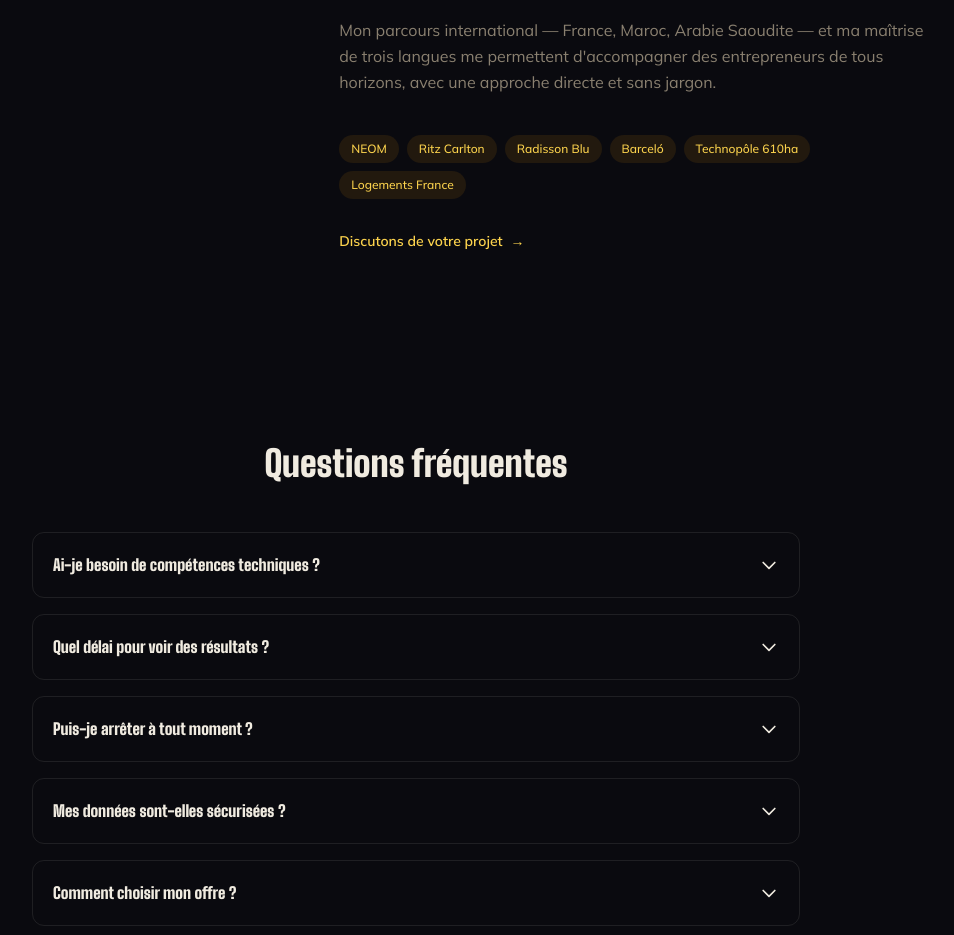
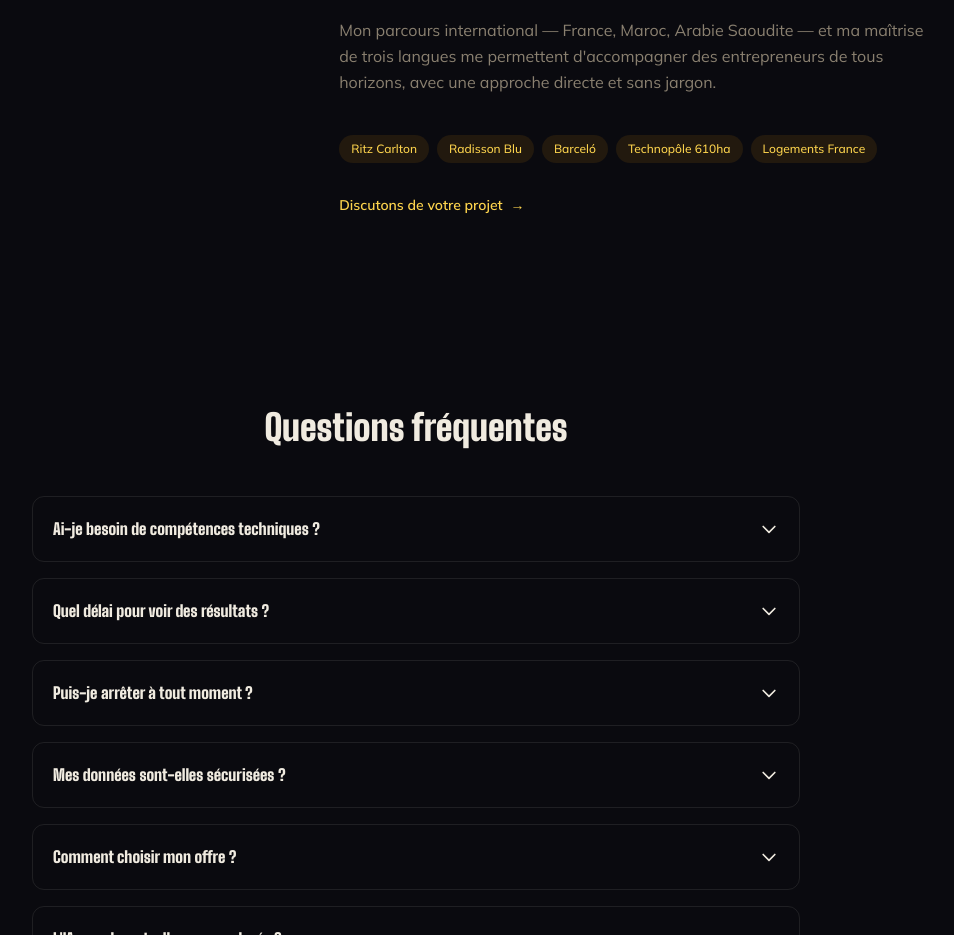
Before and after one commit to Abema-agency/abema-agency-website, a plain HTML site: page index.html in a window 1280 px wide. Shown: the part 9401-10336 px from the top of the page, without its empty margins (224-1178 px from the left). Drawn offline with nearby package versions, Linux system fonts and the light colour scheme; a script that the page names is missing.

Commit message:
fix: remove NEOM badge from about section

```diff
--- a/index.html
+++ b/index.html
@@ -1172,7 +1172,6 @@
             <p>Mon parcours international — France, Maroc, Arabie Saoudite — et ma maîtrise de trois langues me permettent d'accompagner des entrepreneurs de tous horizons, avec une approche directe et sans jargon.</p>
           </div>
           <div class="mt-10 flex flex-wrap gap-2">
-            <span class="font-body text-xs font-medium px-3 py-1.5 rounded-full" style="background:rgba(245,158,11,0.10);color:#FCD34D">NEOM</span>
             <span class="font-body text-xs font-medium px-3 py-1.5 rounded-full" style="background:rgba(245,158,11,0.10);color:#FCD34D">Ritz Carlton</span>
             <span class="font-body text-xs font-medium px-3 py-1.5 rounded-full" style="background:rgba(245,158,11,0.10);color:#FCD34D">Radisson Blu</span>
             <span class="font-body text-xs font-medium px-3 py-1.5 rounded-full" style="background:rgba(245,158,11,0.10);color:#FCD34D">Barceló</span>
```
